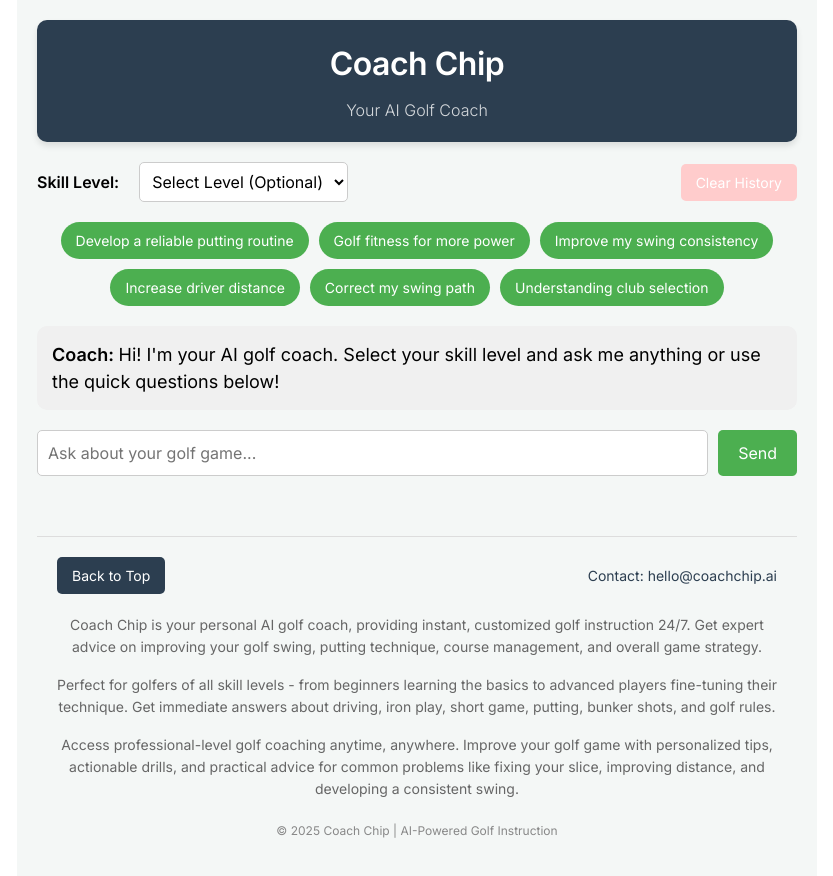
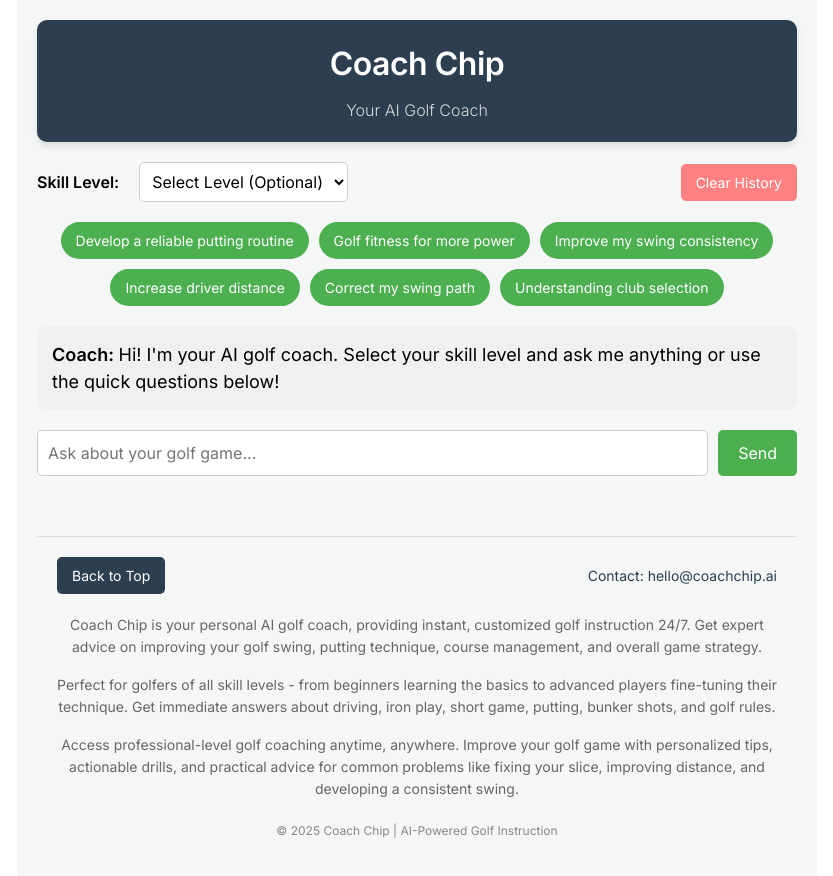
Before and after one commit to delta34377/golf-coach-ai, a Next.js app: page / in a window 1280 px wide. Shown: the top 876 px of the page, without its empty margins (223-1056 px from the left). Built offline with nearby package versions, Linux system fonts and the light colour scheme; no server answers.

Commit message:
Darken prior lightening of Clear History button

```diff
--- a/app/page.js
+++ b/app/page.js
@@ -465,7 +465,7 @@ try {
           onClick={clearHistory}
           style={{
             padding: '8px 15px',
-            backgroundColor: '#ffcccc',
+            backgroundColor: '#ff8080',
             color: 'white',
             border: 'none',
             borderRadius: '5px',
```
